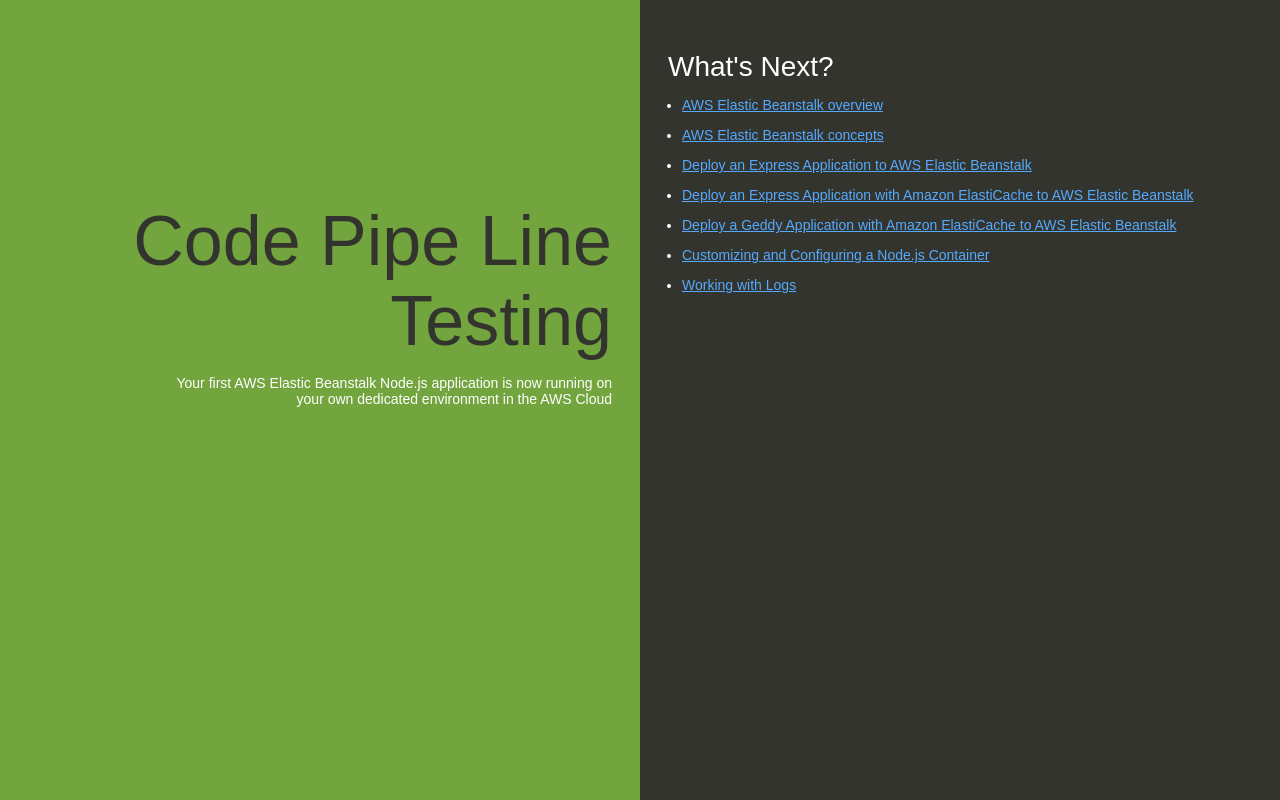
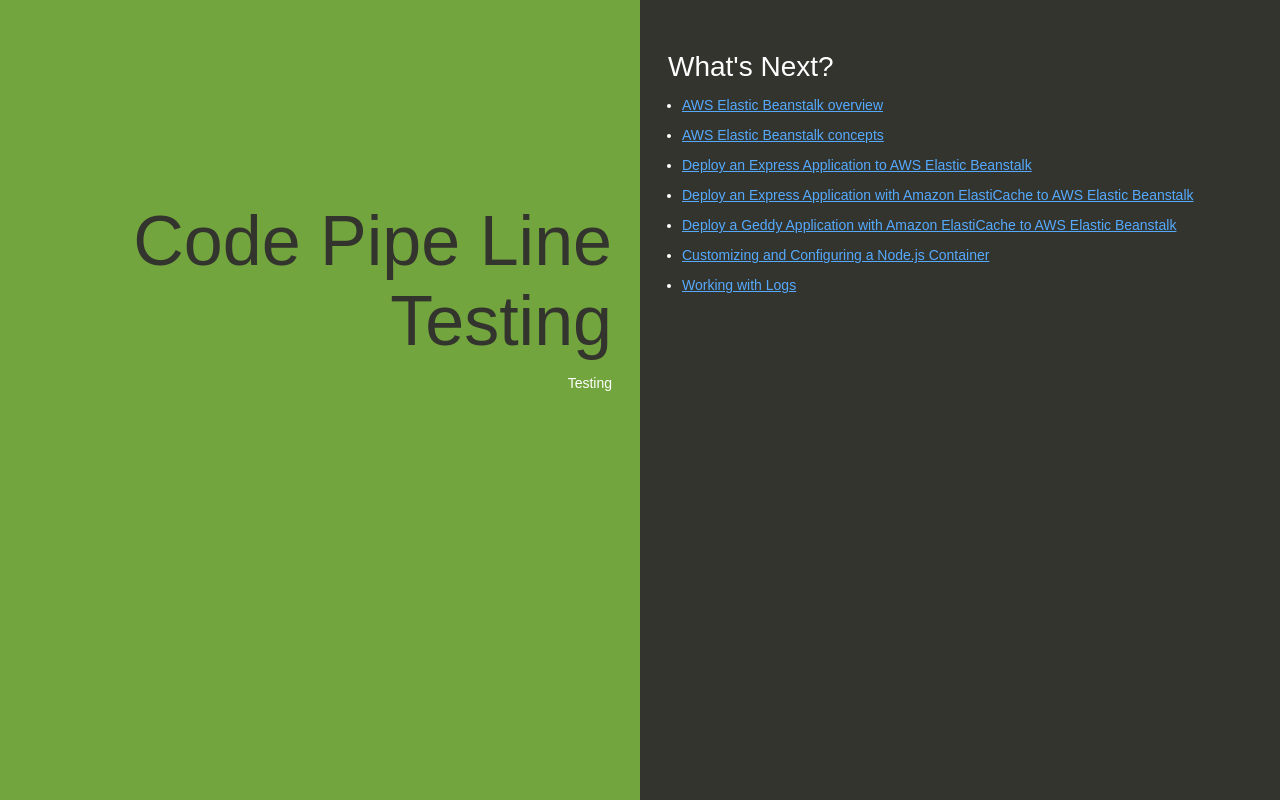
Before and after one commit to kingmehul2k19/demo, a website: page index.html in a window 1280 px wide. Drawn offline with Linux system fonts and the light colour scheme.

Commit message:
Add files via upload

```diff
--- a/index.html
+++ b/index.html
@@ -75,7 +75,7 @@
   <body>
     <div class="textColumn">
       <h1>Code Pipe Line Testing </h1>
-      <p>Your first AWS Elastic Beanstalk Node.js application is now running on your own dedicated environment in the AWS Cloud</p>
+      <p>Testing</p>
     </div>
     <div class="linksColumn">
       <h2>What's Next?</h2>
```
